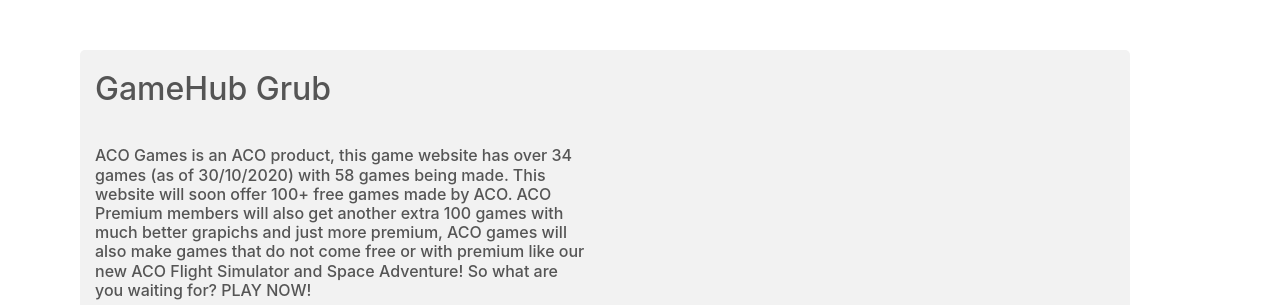
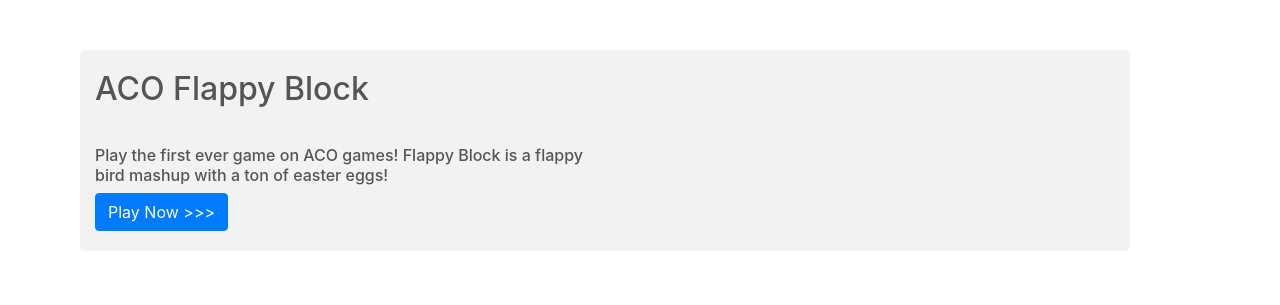
Before and after one commit to Ayaan-Codes/acogame, a plain HTML site: page game-page.html in a window 1280 px wide. Shown: the part 156-461 px from the top of the page. Drawn offline with nearby package versions, Linux system fonts and the light colour scheme.

Commit message:
Update game-page.html

```diff
--- a/game-page.html
+++ b/game-page.html
@@ -17,7 +17,7 @@
         <meta name="theme-color"           content="#302898"/>
         <meta name="image"                 content="https://encrypted-tbn0.gstatic.com/images?q=tbn%3AANd9GcQ60V4_w9KXRW3eVIAJDmxoM81vatP45ldUDQ&usqp=CAU"/>
         <meta name="veiwport"              content= "width=device-width, initial-scale=1.0">
-        <script> function aboutUs() {window.location.href = "game-page.html"}</script>
+        <script> function aboutUs() {window.location.href = "flappy.html"}</script>
 
 
 
@@ -122,11 +122,9 @@
       <section id="about">
       <div class="container">
       <div class="row">
-      <div class="col-md-6"> <h2>GameHub Grub</h2> <div class="about-content">
+      <div class="col-md-6"> <h2>ACO Flappy Block</h2> <div class="about-content">
       <h6>
-      ACO Games is an ACO product, this game website has over 34 games (as of 30/10/2020) with 58 games being made. This website will soon offer 100+ free games made by ACO. ACO Premium members will
-      also get another extra 100 games with much better grapichs and just more premium, ACO games will also make games that do not come free or with premium like our new ACO Flight Simulator and Space Adventure!
-      So what are you waiting for? PLAY NOW!
+      Play the first ever game on ACO games! Flappy Block is a flappy bird mashup with a ton of easter eggs!
 
       </h6>
 
```
